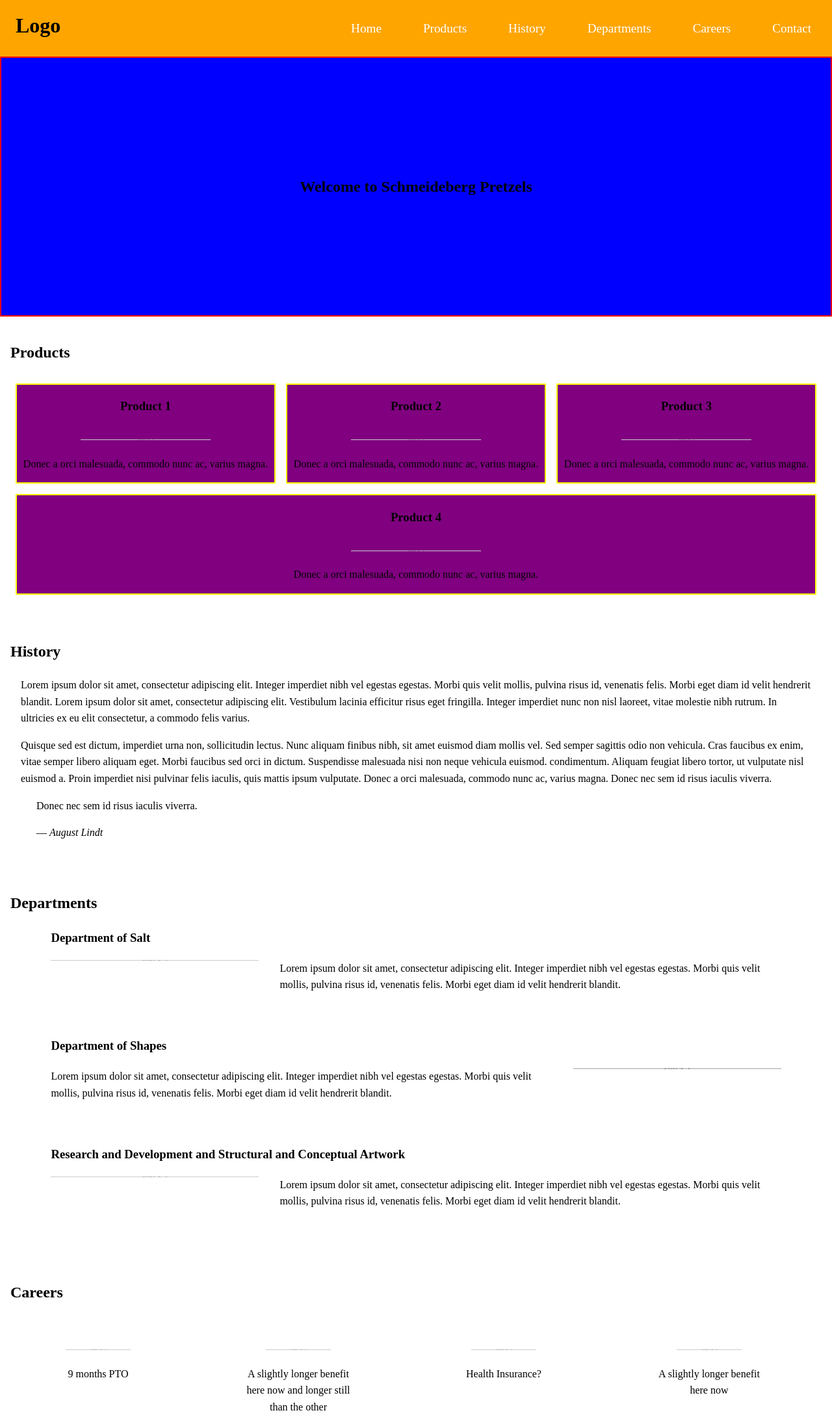
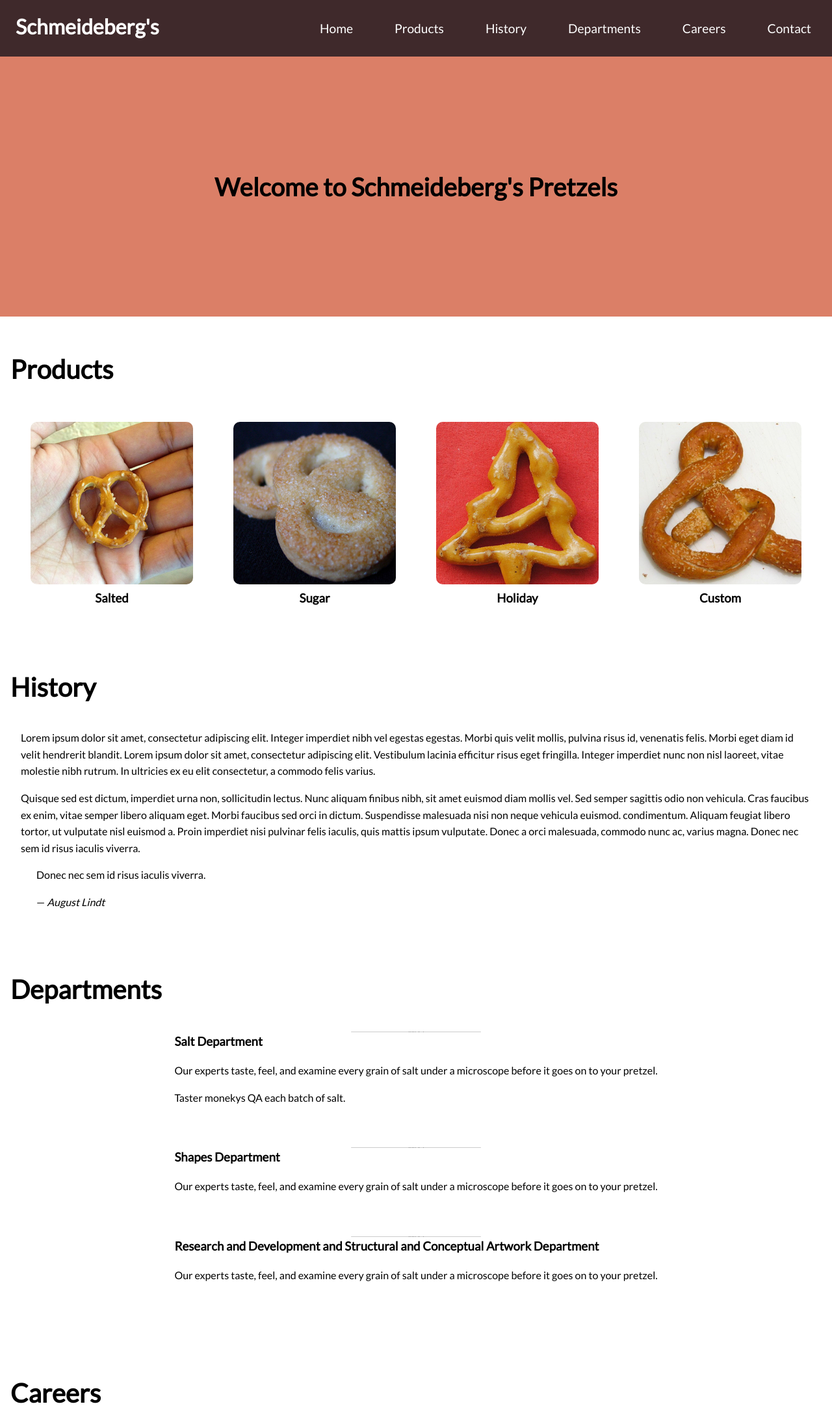
Before and after one commit to smh1988-2/schmeideberg-pretzels, a plain HTML site: page index.html in a window 1280 px wide. Shown: the top 2180 px of the page at 65% size. Drawn offline with Linux system fonts and the light colour scheme; placeholder pictures from the web are drawn by us.

Commit message:
added color/type styles

```diff
--- a/index.html
+++ b/index.html
@@ -5,31 +5,42 @@
     <meta charset="UTF-8" />
     <meta http-equiv="X-UA-Compatible" content="IE=edge" />
     <meta name="viewport" content="width=device-width, initial-scale=1.0" />
-    <title>Schmeideberg Pretzels - Fine German Pretzels</title>
+    <title>Schmeideberg's Pretzels - Makers of Fine German Pretzels</title>
     <link href="./styles.css" rel="stylesheet" />
+    <link rel="preconnect" href="https://fonts.googleapis.com">
+<link rel="preconnect" href="https://fonts.gstatic.com" crossorigin>
+<link href="https://fonts.googleapis.com/css2?family=Lato&display=swap" rel="stylesheet">
   </head>
 
   <body>
 
+
+
     <header>
 
-      <h1 class="logo">Logo</h1>
+      <h1 class="logo">Schmeideberg's</h1>
+
+      <input type="checkbox" class="nav-toggle" checked="true">
+      <label for="nav-toggle" class="nav-toggle-label">
+        <span></span>
+      </label>
 
       <nav>
         <ul>
-            <li><a href="#">Home</a></li>
-            <li><a href="#">Products</a></li>
-            <li><a href="#">History</a></li>
-            <li><a href="#">Departments</a></li>
-            <li><a href="#">Careers</a></li>
-            <li><a href="#">Contact</a></li>
+            <a href=""><li>Home</li></a>
+            <a href=""><li>Products</li></a>
+            <a href=""><li>History</li></a>
+            <a href=""><li>Departments</li></a>
+            <a href=""><li>Careers</li></a>
+            <a href=""><li>Contact</li></a>
         </ul>
       </nav>
+
     </header>
 
 
     <section class="hero">
-        <h1 class="hero-text">Welcome to Schmeideberg Pretzels</h1>
+        <h1 class="hero-text">Welcome to Schmeideberg's Pretzels</h1>
     </section>
 
 
@@ -38,35 +49,31 @@
             <h2>Products</h2>
             <article class="products">
                 <section class="product-item">
-                    <h3>Product 1</h3>
                     <picture>
-                        <img src="https://dummyimage.com/200/000/fff" alt="placeholder"></img>
+                        <img src="./images/pretzel-1.jpg" alt="placeholder"></img>
                     </picture>
-                    <p>Donec a orci malesuada, commodo nunc ac, varius magna.</p>
+                    <h3>Salted</h3>
                 </section>
 
                 <section class="product-item">
-                    <h3>Product 2</h3>
                     <picture>
-                        <img src="https://dummyimage.com/200/000/fff" alt="placeholder"></img>
+                        <img src="./images/pretzel-2.jpg" alt="placeholder"></img>
                     </picture>
-                    <p>Donec a orci malesuada, commodo nunc ac, varius magna.</p>
+                    <h3>Sugar</h3>
                 </section>
 
                 <section class="product-item">
-                    <h3>Product 3</h3>
                     <picture>
-                        <img src="https://dummyimage.com/200/000/fff" alt="placeholder"></img>
+                        <img src="./images/pretzel-3.jpg" alt="placeholder"></img>
                     </picture>
-                    <p>Donec a orci malesuada, commodo nunc ac, varius magna.</p>
+                    <h3>Holiday</h3>
                 </section>
 
                 <section class="product-item">
-                    <h3>Product 4</h3>
                     <picture>
-                        <img src="https://dummyimage.com/200/000/fff" alt="placeholder"></img>
+                        <img src="./images/pretzel-4.jpg" alt="placeholder"></img>
                     </picture>
-                    <p>Donec a orci malesuada, commodo nunc ac, varius magna.</p>
+                    <h3>Custom</h3>
                 </section>
             </article>
         </section>
@@ -94,29 +101,33 @@
             <h2>Departments</h2>
 
             <section class="department">
-                <h3 class="department-name">Department of Salt</h3>
-
                 <section class="department-container">
-                        <img src="https://dummyimage.com/200/000/fff" class="department-picture" alt="placeholder"></img>
-                    <p class="department-description">Lorem ipsum dolor sit amet, consectetur adipiscing elit. Integer imperdiet nibh vel egestas egestas. Morbi quis velit mollis, pulvina risus id, venenatis felis. Morbi eget diam id velit hendrerit blandit.</p>
+                    <img src="https://dummyimage.com/200/000/fff" class="department-picture" alt="placeholder"></img>
+                    <div class="department-text">
+                        <h3>Salt Department</h3>
+                        <p>Our experts taste, feel, and examine every grain of salt under a microscope before it goes on to your pretzel.</p>
+                        <p>Taster monekys QA each batch of salt.</p>
+                    </div>
                 </section>
             </section>
 
             <section class="department">
-                <h3 class="department-name">Department of Shapes</h3>
-
-                <section class="department-container department-container-right">
-                        <img src="https://dummyimage.com/200/000/fff" class="department-picture" alt="placeholder"></img>
-                    <p class="department-description">Lorem ipsum dolor sit amet, consectetur adipiscing elit. Integer imperdiet nibh vel egestas egestas. Morbi quis velit mollis, pulvina risus id, venenatis felis. Morbi eget diam id velit hendrerit blandit.</p>
+                <section class="department-container">
+                    <img src="https://dummyimage.com/200/000/fff" class="department-picture" alt="placeholder"></img>
+                    <div class="department-text">
+                        <h3>Shapes Department</h3>
+                        <p>Our experts taste, feel, and examine every grain of salt under a microscope before it goes on to your pretzel.</p>
+                    </div>
                 </section>
             </section>
 
             <section class="department">
-                <h3 class="department-name">Research and Development and Structural and Conceptual Artwork</h3>
-
                 <section class="department-container">
-                        <img src="https://dummyimage.com/200/000/fff" class="department-picture" alt="placeholder"></img>
-                    <p class="department-description">Lorem ipsum dolor sit amet, consectetur adipiscing elit. Integer imperdiet nibh vel egestas egestas. Morbi quis velit mollis, pulvina risus id, venenatis felis. Morbi eget diam id velit hendrerit blandit.</p>
+                    <img src="https://dummyimage.com/200/000/fff" class="department-picture" alt="placeholder"></img>
+                    <div class="department-text">
+                        <h3>Research and Development and Structural and Conceptual Artwork Department</h3>
+                        <p>Our experts taste, feel, and examine every grain of salt under a microscope before it goes on to your pretzel.</p>
+                    </div>
                 </section>
             </section>
 
@@ -129,7 +140,7 @@
             <article class="careers">
                 <section>
                     <img src="https://dummyimage.com/100/000/fff" alt="placeholder"></img>
-                    <p>9 months PTO</p>
+                    <p>6 - 11 1/2 months PTO</p>
                 </section>
 
 
--- a/styles.css
+++ b/styles.css
@@ -4,8 +4,11 @@
   box-sizing: border-box;
 }
 
+
+/* GLOBAL */
 body {
   margin: 0;
+  font-family: 'Lato', sans-serif;
 }
 
 main {
@@ -13,47 +16,30 @@ main {
   line-height: 1.6;
 }
 
+img {
+  border-radius: 10px;
+}
+
+h2 {
+  font-size: 2.5rem;
+}
+
 .page-section {
   padding-bottom: 2.5rem;
 }
 
+
 /* HEADER */
 header {
   display: flex;
-  text-align: center;
-  align-items: baseline;
   justify-content: flex-start;
-  background: orange;
-}
-
-@media only screen and (max-width: 940px) {
-  header {
-    /* background: teal; */
-    align-items: center;
-    flex-direction: column;
-  }
-
-  header > nav > ul {
-    flex-direction: column;
-    padding: 0;
-    margin-top:0;
-  }
-
-  .logo {
-    margin-left: 0rem;
-    width: 100%;
-    text-align: center;
-  }
-}
-
-header > nav > ul {
-  justify-content: flex-end;
+  background: #3F292B;
 }
 
 .logo {
   margin-left: 1.5rem;
   width: 10%;
-  text-align: left;
+  color: white;
 }
 
 nav {
@@ -62,8 +48,7 @@ nav {
 
 nav ul {
   display: flex;
-  flex-flow: row wrap;
-  flex-grow: 4;
+  justify-content: flex-end;
   list-style: none;
 }
 
@@ -81,6 +66,78 @@ nav a:hover {
   color: #000;
 }
 
+.nav-toggle {
+  position: absolute;
+  right: 2rem;
+  top: 2rem;
+}
+
+.nav-toggle-label {
+  position: absolute;
+  right: 1.5rem;
+  top: 2.4rem;
+}
+
+.nav-toggle-label span,
+.nav-toggle-label span::before,
+.nav-toggle-label span::after {
+  display: block;
+  background: white;
+  height: 2px;
+  width: 2em;
+  border-radius: 2px;
+  position: relative;
+}
+
+.nav-toggle-label span::before,
+.nav-toggle-label span::after {
+  content: "";
+  position: absolute;
+}
+
+.nav-toggle-label span::before {
+  bottom: 7px;
+}
+
+.nav-toggle-label span::after {
+  top: 7px;
+}
+
+@media only screen and (max-width: 940px) {
+  header {
+    flex-direction: column;
+  }
+
+  header > nav > ul {
+    flex-direction: column;
+    padding: 0rem;
+    margin-top: 0;
+  }
+
+  nav > ul > a > li {
+    padding: 0.75rem 1.5rem;
+  }
+
+  .nav-toggle:checked ~ nav {
+    height: 0px;
+    opacity: 0;
+  }
+
+  input {
+    opacity: 0;
+  }
+}
+
+@media only screen and (min-width: 940px) {
+  .nav-toggle-label {
+    display: none;
+  }
+
+  input {
+    display: none;
+  }
+}
+
 /* HERO */
 
 .hero {
@@ -88,13 +145,22 @@ nav a:hover {
   justify-content: space-around;
   align-items: center;
   height: 50vh;
-  border: 2px solid red;
-  background-color: blue;
+  background-color: #DB7F67;
+}
+
+.hero > h1 {
+  font-size: 3vw;
 }
 
 .hero-text {
-  padding: 2rem;
+  padding: 15rem;
   text-align: center;
+}
+
+@media only screen and (max-width: 940px) {
+  .hero > h1 {
+    font-size: 8vw;
+  }
 }
 
 /* PRODUCTS */
@@ -109,24 +175,26 @@ nav a:hover {
 }
 
 .product-item {
-  flex-grow: 2;
-  flex-shrink: 2;
+  flex-grow: 1;
+  flex-shrink: 1;
   flex-basis: auto;
-  margin: 0.5rem;
-  border: 2px solid yellow;
-  background-color: purple;
+  margin: 1rem;
 }
 
+.product-item > h3 {
+  margin: 0rem;
+}
+
+
 /* HISTORY */
-
 .history-text {
   padding: 0rem 1rem;
 }
 
+
 /* DEPARTMENTS */
-
 .department {
-  width: 90%;
+  width: 75%;
   margin: auto;
   padding-bottom: 3rem;
 }
@@ -140,29 +208,22 @@ nav a:hover {
   padding: 0em;
 }
 
-.department-container-right {
-  flex-flow: row-reverse wrap;
+.department-picture {
+  flex: 1;
+  max-width: 200px;
 }
 
-.department-picture {
-  flex: 1;
-  max-width: 20em;
+.department-text > h3 {
+  padding: 0rem 1.5rem;
+  margin: 0;
 }
 
-.department-container > p {
-  flex: 1;
-  margin: 0em;
-  padding-left: 2rem;
-  min-width: 25rem;
+.department-text > p {
+  padding: 0rem 1.5rem;
 }
 
-.department-container-right > p {
-  padding-right: 2rem;
-  padding-left: 0rem;
-}
 
 /* CAREERS */
-
 .careers {
   width: 100%;
   display: flex;
@@ -183,13 +244,23 @@ nav a:hover {
 }
 
 .careers-cta {
-  border: 1px solid red;
+  border: 2px solid #D34F73;
+  background: #fff;
+  color: #D34F73;
+  border-radius: 50px;
+  font-size: 1.2rem;
   text-decoration: none;
   padding: 1rem 2rem;
 }
 
+.careers-cta:hover {
+  border: 2px solid #D34F73;
+  background: #D34F73;
+  color: #fff;
+}
+
+
 /* FOOTER */
-
 .page-footer {
   background-color: indianred;
   margin: 0rem;
```
Also changed, not shown: images/pretzel-1.jpg (added), images/pretzel-2.jpg (added), images/pretzel-3.jpg (added), images/pretzel-4.jpg (added), 1 other file.
